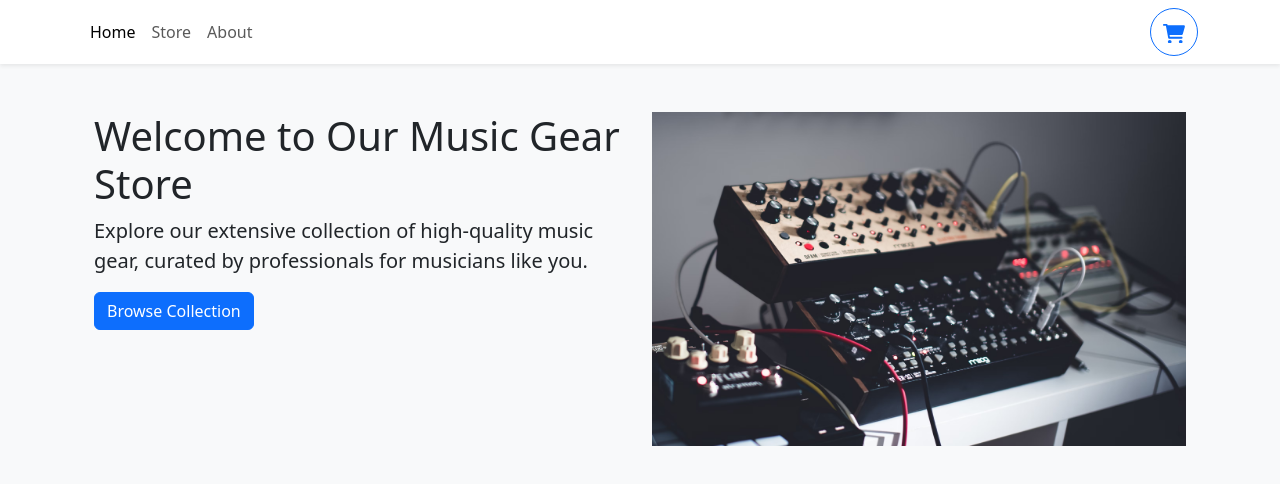
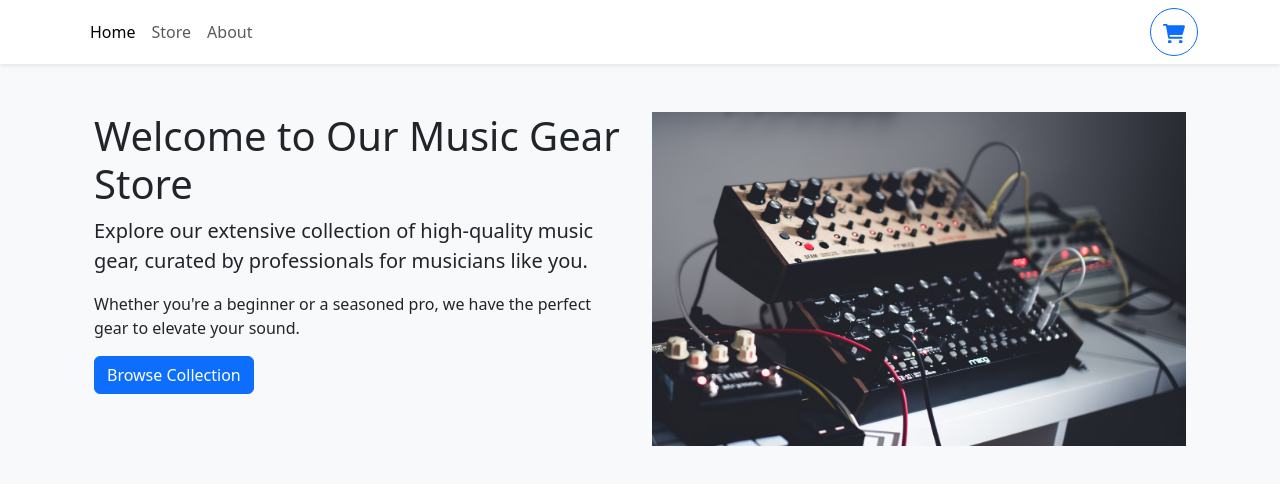
Before and after one commit to mulybirish/store, a React (Vite) app: page / in a window 1280 px wide. Shown: the top 484 px of the page. Built offline with nearby package versions, Linux system fonts and the light colour scheme; no server answers.

Commit message:
fixed browse collection button

```diff
--- a/src/pages/Home.tsx
+++ b/src/pages/Home.tsx
@@ -1,46 +1,25 @@
-import { use } from "i18next";
-import { useState, useEffect } from "react";
-
+import React from "react";
 import { Container, Card, Button } from "react-bootstrap";
-import { Link } from "react-router-dom";
+import { Link, useNavigate } from "react-router-dom";
 import { Store } from "./Store";
 
-type ResponseType = {
-  data: string[];
-};
-
 export function Home() {
-  const [post, setPost] = useState([]);
-  const handle = async () => {};
-  // const count = counter(); // output : 4  // the value of the count is now available outside the function scope - clousere
-  useEffect(() => {
-    fetch("https://api.lyrics.ovh/v1/tool/the-pot")
-      .then((response) => {
-        return response.json();
-      })
-      .then((data) => {
-        setPost(data);
-      });
-  }, []);
-
-  console.log(post);
   return (
     <Container className="mt-5">
       <div className="row">
         <div className="col-md-6">
           <h1>Welcome to Our Music Gear Store</h1>
+
           <p className="lead">
             Explore our extensive collection of high-quality music gear, curated
             by professionals for musicians like you.
           </p>
-          <p>{post}</p>
+          <p>
+            Whether you're a beginner or a seasoned pro, we have the perfect
+            gear to elevate your sound.
+          </p>
           <Link to={"/store"}>
-            <Button
-              onClick={() => alert("hi")}
-              variant="primary"
-              href="#"
-              role="buttons"
-            >
+            <Button variant="primary" role="buttons">
               Browse Collection
             </Button>
           </Link>
```
